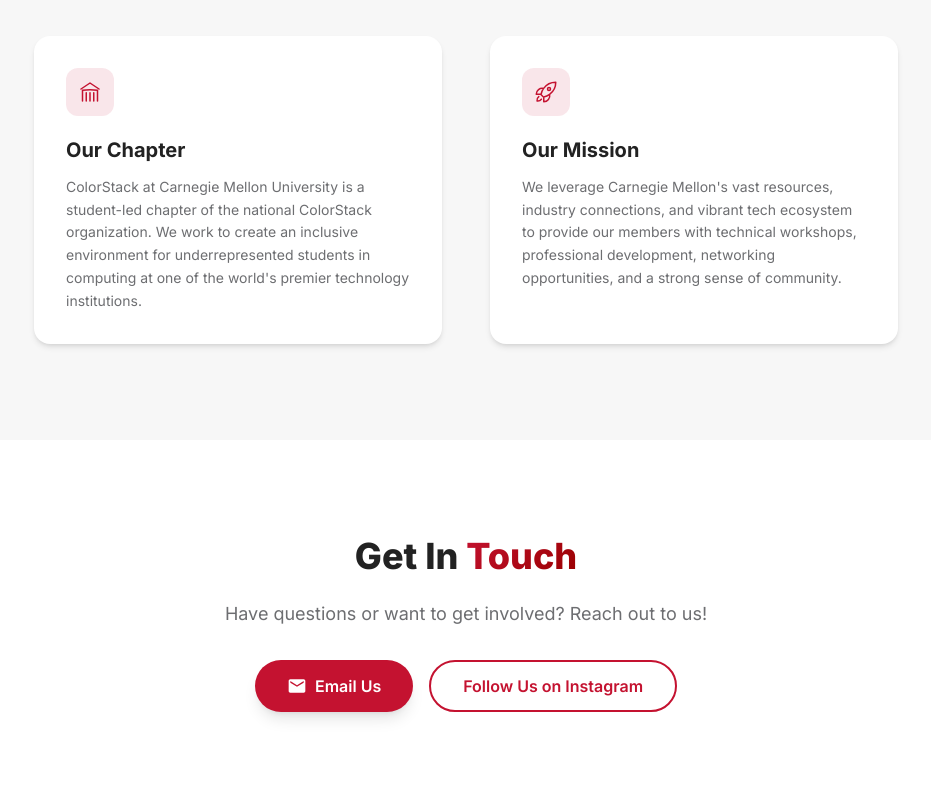
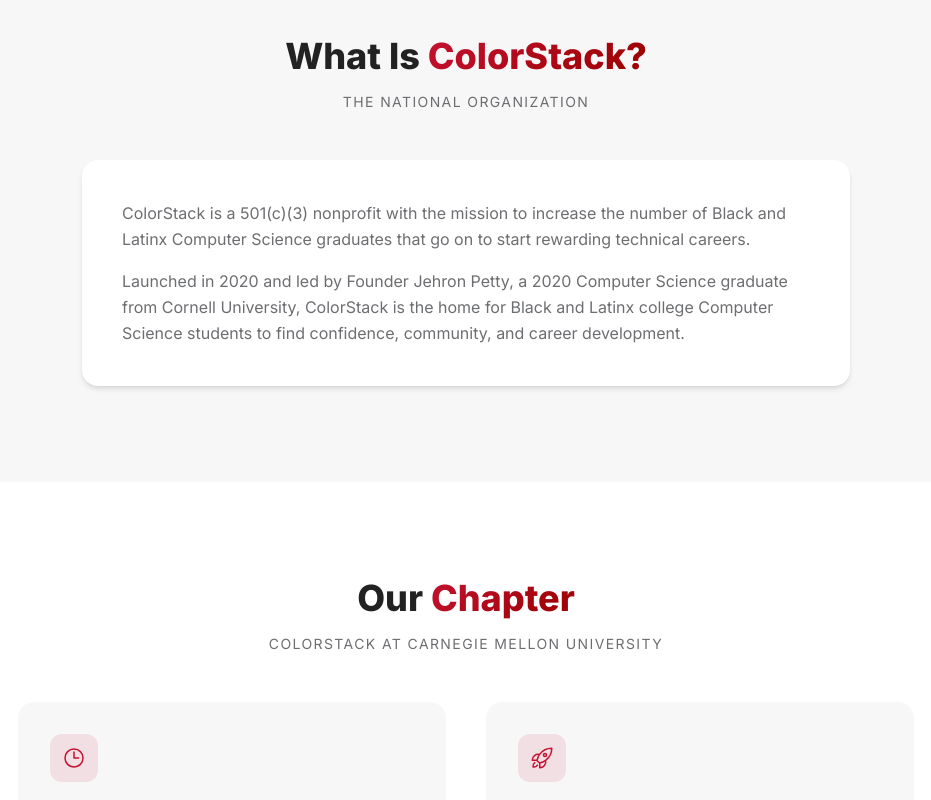
Before and after one commit to cmucolorstack/ColorStack-Website, a Next.js app: page /about in a window 1280 px wide. Shown: the part 440-1240 px from the top of the page, without its empty margins (174-1105 px from the left). Built offline with nearby package versions, Linux system fonts and the light colour scheme.

Commit message:
great changes

```diff
--- a/app/about/page.tsx
+++ b/app/about/page.tsx
@@ -18,31 +18,55 @@
         </div>
       </section>
 
-      {/* About Content */}
+      {/* ColorStack National */}
       <section className="py-24 bg-cmu-light-gray">
-        <div className="max-w-4xl mx-auto px-4">
-          <div className="grid md:grid-cols-2 gap-12">
-            <div className="bg-white rounded-2xl shadow-md p-8">
+        <div className="max-w-5xl mx-auto px-4">
+          <h2 className="text-3xl md:text-4xl font-extrabold text-cmu-dark-gray mb-4 text-center">
+            What Is <span className="gradient-text">ColorStack?</span>
+          </h2>
+          <p className="text-center text-cmu-iron-gray text-sm uppercase tracking-widest mb-12">The National Organization</p>
+
+          <div className="max-w-3xl mx-auto bg-white rounded-2xl shadow-md p-8 md:p-10">
+            <p className="text-cmu-iron-gray leading-relaxed mb-4">
+              ColorStack is a 501(c)(3) nonprofit with the mission to increase the number of Black and Latinx Computer Science graduates that go on to start rewarding technical careers.
+            </p>
+            <p className="text-cmu-iron-gray leading-relaxed">
+              Launched in 2020 and led by Founder Jehron Petty, a 2020 Computer Science graduate from Cornell University, ColorStack is the home for Black and Latinx college Computer Science students to find confidence, community, and career development.
+            </p>
+          </div>
+        </div>
+      </section>
+
+      {/* CMU Chapter Story */}
+      <section className="py-24 bg-white">
+        <div className="max-w-5xl mx-auto px-4">
+          <h2 className="text-3xl md:text-4xl font-extrabold text-cmu-dark-gray mb-4 text-center">
+            Our <span className="gradient-text">Chapter</span>
+          </h2>
+          <p className="text-center text-cmu-iron-gray text-sm uppercase tracking-widest mb-12">ColorStack at Carnegie Mellon University</p>
+
+          <div className="grid md:grid-cols-2 gap-10 max-w-4xl mx-auto">
+            <div className="bg-cmu-light-gray rounded-2xl p-8">
               <div className="w-12 h-12 rounded-xl bg-cmu-red/10 flex items-center justify-center mb-5">
                 <svg className="w-6 h-6 text-cmu-red" fill="none" viewBox="0 0 24 24" stroke="currentColor" strokeWidth={1.5}>
-                  <path strokeLinecap="round" strokeLinejoin="round" d="M12 21v-8.25M15.75 21v-8.25M8.25 21v-8.25M3 9l9-6 9 6m-1.5 12V10.332A48.36 48.36 0 0 0 12 9.75c-2.551 0-5.056.2-7.5.582V21" />
+                  <path strokeLinecap="round" strokeLinejoin="round" d="M12 6v6h4.5m4.5 0a9 9 0 1 1-18 0 9 9 0 0 1 18 0Z" />
                 </svg>
               </div>
-              <h3 className="text-xl font-bold text-cmu-dark-gray mb-3">Our Chapter</h3>
+              <h3 className="text-xl font-bold text-cmu-dark-gray mb-3">Our History</h3>
               <p className="text-cmu-iron-gray text-sm leading-relaxed">
-                ColorStack at Carnegie Mellon University is a student-led chapter of the national ColorStack organization. We work to create an inclusive environment for underrepresented students in computing at one of the world&apos;s premier technology institutions.
+                This chapter of ColorStack was founded in the Fall of 2019 under the name of URMC (Underrepresented Minorities in Computing) but was halted by the pandemic. Revived in 2022, this chapter serves to be both a home and a resource to underrepresented minorities in technical fields.
               </p>
             </div>
 
-            <div className="bg-white rounded-2xl shadow-md p-8">
+            <div className="bg-cmu-light-gray rounded-2xl p-8">
               <div className="w-12 h-12 rounded-xl bg-cmu-red/10 flex items-center justify-center mb-5">
                 <svg className="w-6 h-6 text-cmu-red" fill="none" viewBox="0 0 24 24" stroke="currentColor" strokeWidth={1.5}>
                   <path strokeLinecap="round" strokeLinejoin="round" d="M15.59 14.37a6 6 0 0 1-5.84 7.38v-4.8m5.84-2.58a14.98 14.98 0 0 0 6.16-12.12A14.98 14.98 0 0 0 9.631 8.41m5.96 5.96a14.926 14.926 0 0 1-5.841 2.58m-.119-8.54a6 6 0 0 0-7.381 5.84h4.8m2.581-5.84a14.927 14.927 0 0 0-2.58 5.84m2.699 2.7c-.103.021-.207.041-.311.06a15.09 15.09 0 0 1-2.448-2.448 14.9 14.9 0 0 1 .06-.312m-2.24 2.39a4.493 4.493 0 0 0-1.757 4.306 4.493 4.493 0 0 0 4.306-1.758M16.5 9a1.5 1.5 0 1 1-3 0 1.5 1.5 0 0 1 3 0Z" />
                 </svg>
               </div>
-              <h3 className="text-xl font-bold text-cmu-dark-gray mb-3">Our Mission</h3>
+              <h3 className="text-xl font-bold text-cmu-dark-gray mb-3">What We Do</h3>
               <p className="text-cmu-iron-gray text-sm leading-relaxed">
-                We leverage Carnegie Mellon&apos;s vast resources, industry connections, and vibrant tech ecosystem to provide our members with technical workshops, professional development, networking opportunities, and a strong sense of community.
+                We support students at a local level, increasing the effectiveness of the ColorStack national organization. We accomplish this by providing internship listings, career development workshops, and staying updated on industry insights.
               </p>
             </div>
           </div>
@@ -50,7 +74,7 @@
       </section>
 
       {/* Contact Section */}
-      <section id="contact" className="py-24 bg-white">
+      <section id="contact" className="py-24 bg-cmu-light-gray">
         <div className="max-w-3xl mx-auto px-4 text-center">
           <h2 className="text-3xl md:text-4xl font-extrabold text-cmu-dark-gray mb-6">
             Get In <span className="gradient-text">Touch</span>
--- a/app/page.tsx
+++ b/app/page.tsx
@@ -91,7 +91,7 @@
             Our <span className="gradient-text">Mission.</span>
           </h2>
           <p className="text-lg md:text-xl text-cmu-iron-gray max-w-3xl mx-auto leading-relaxed">
-            As one of the top computer science universities in the nation, we leverage Carnegie Mellon&apos;s vast resources and connections to create meaningful change in tech diversity.
+            As one of the top computer science universities in the nation, we leverage Carnegie Mellon's vast resources to empower Black, Latinx, and Indigenous future technologists, driving meaningful change in the tech industry.
           </p>
           <Link
             href="/about"
--- a/app/sponsors/page.tsx
+++ b/app/sponsors/page.tsx
@@ -55,16 +55,10 @@
               height={80}
               className="object-contain"
             />
-            <Image
-              src="/documents/bloomberg.webp"
-              alt="Bloomberg"
-              width={220}
-              height={80}
-              className="object-contain"
-            />
           </div>
         </div>
       </section>
+
 
       {/* Become a Sponsor CTA */}
       <section className="py-24 bg-gradient-to-br from-cmu-dark-gray to-cmu-steel-gray text-white">
--- a/components/TestimonialCarousel.tsx
+++ b/components/TestimonialCarousel.tsx
@@ -4,11 +4,31 @@
 
 const testimonials = [
   {
+    title: 'Building Connections',
+    quote:
+      'ColorStack helped me connect with other latinos in SWE and feel included at CMU. It also helped me prepare professionally through career advice and mentorship.',
+    name: 'Diego',
+    role: 'Member - CS Junior @ AWS',
+  },
+  {
     title: 'Finding My Community',
     quote:
-      'ColorStack at CMU has completely changed my college career. It has brough me so many opportunities to network with students both in and outside of CMU, while also building my leadership skills.',
+      'ColorStack at CMU has completely changed my college career. It has brought me so many opportunities to network with students both in and outside of CMU, while also building my leadership skills.',
     name: 'James',
-    role: 'Secretary',
+    role: 'Secretary - CS Sophomore',
+  },
+  {
+    title: 'Building Connections',
+    quote:
+      'ColorStack at CMU had completely transformed me from someone who was unknowledgable and timid about navigating job searches and preparing for interviews into someone who is now confident in being able to help others overcome similar challenges to become successful professionals.',
+    name: 'Deon',
+    role: 'Previous Co-President - AI Alumni @ Google',
+  },
+  {
+    title: 'Building Connections',
+    quote: "Through ColorStack at CMU, I've been able to meet many students, outside of my primary major, who are also interested in computer science and technology! Within my first semester, I had the opportunity of learning about the process of technical interviews from visiting companies and hearing about students' experience with summer internships.",
+    name: 'Jordan',
+    role: 'Treasurer - Business & IS First-Year'
   }
 ];
 
@@ -24,7 +44,7 @@
   }, []);
 
   useEffect(() => {
-    const timer = setInterval(next, 6000);
+    const timer = setInterval(next, 10000);
     return () => clearInterval(timer);
   }, [next]);
 
@@ -42,7 +62,7 @@
 
         <div className="relative">
           {/* Card */}
-          <div className="bg-white rounded-2xl shadow-lg p-8 md:p-12 min-h-[280px] flex flex-col justify-between">
+          <div className="bg-white rounded-2xl shadow-lg p-8 md:p-12 min-h-[350px] flex flex-col justify-between">
             <div>
               <h4 className="text-xl font-bold text-cmu-red mb-4">{testimonials[current].title}</h4>
               <p className="text-cmu-iron-gray leading-relaxed text-lg italic">
```
